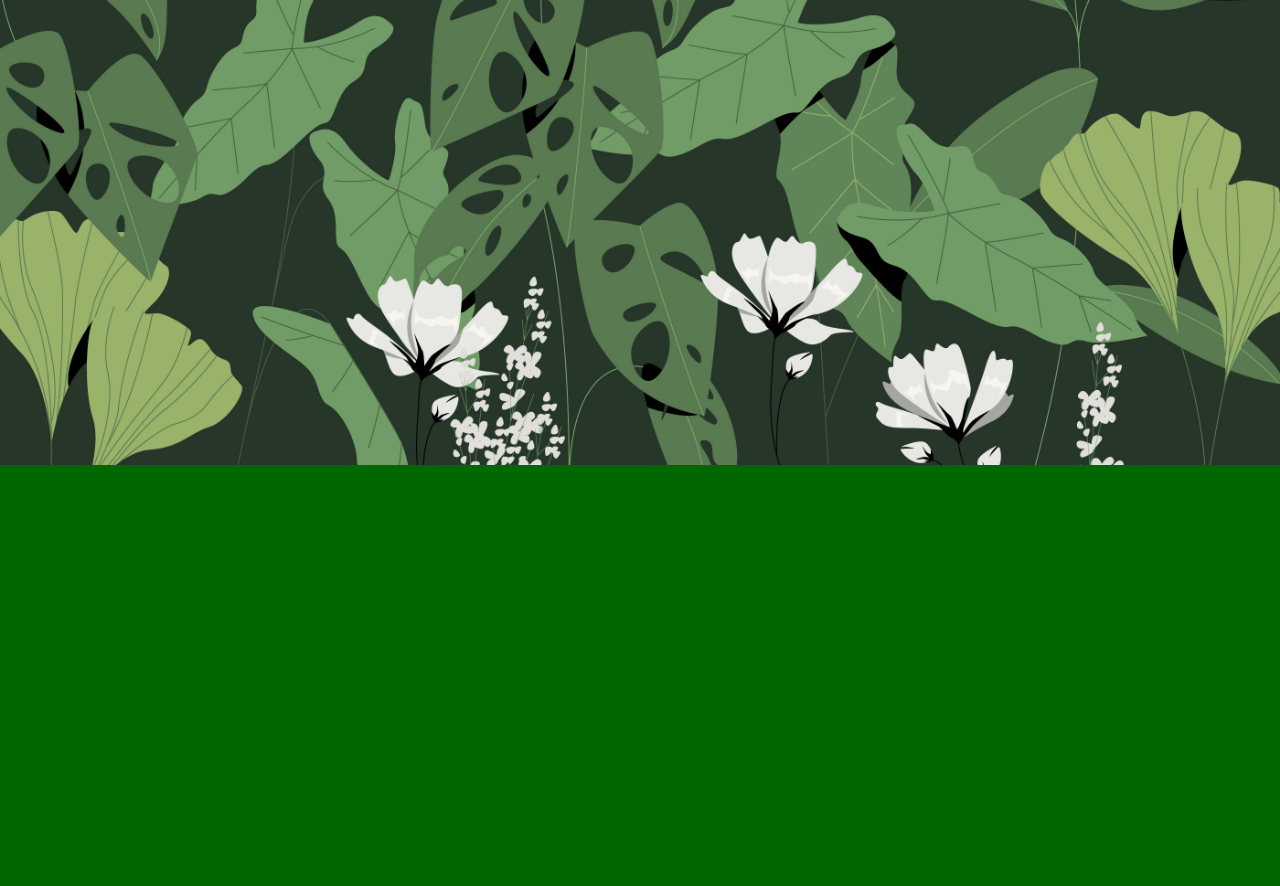
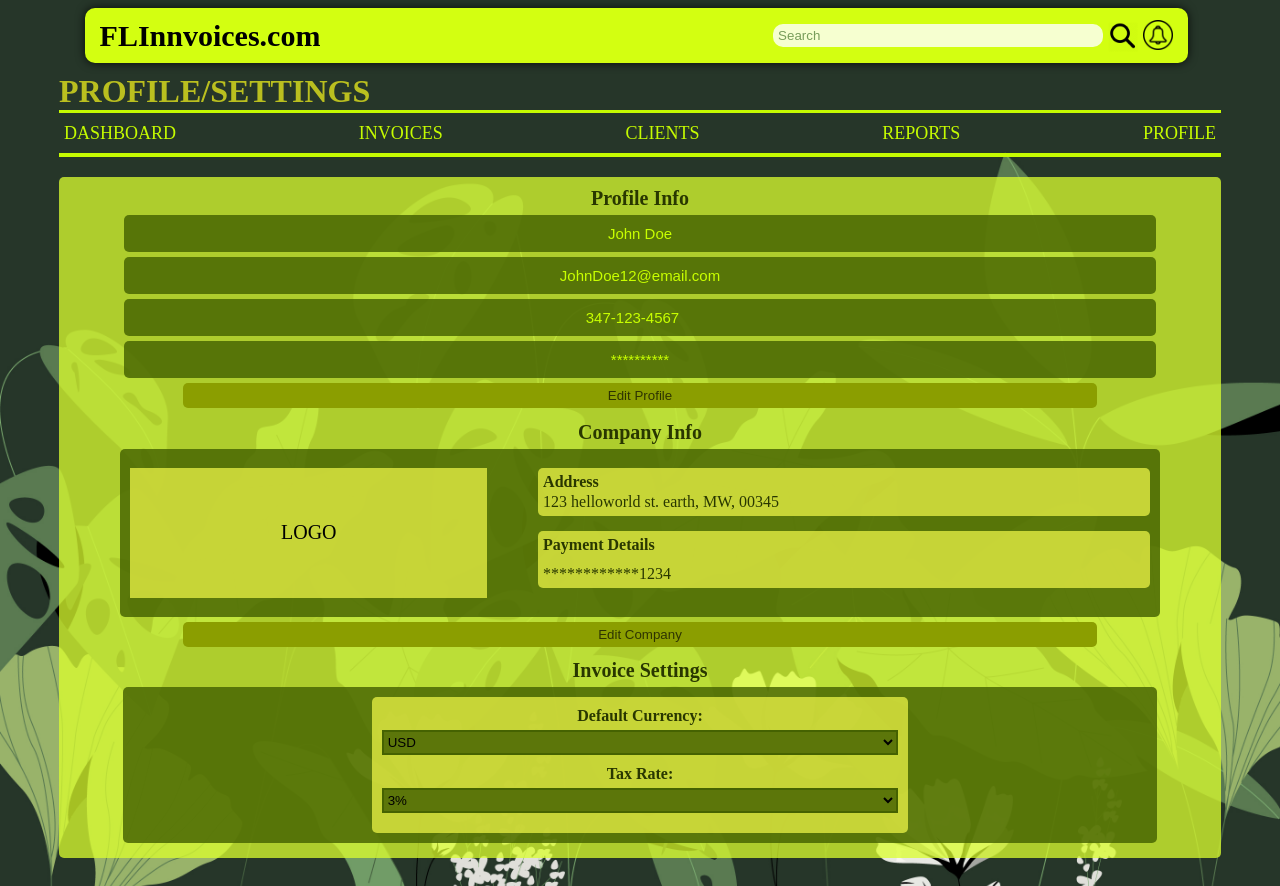
Before and after one commit to javonm63/Portfolio-P2, a React (Vite) app in the folder P2-frontend/: page /fl/settings in a window 1280 px wide. Before the commit this address had no page. Before the commit the page ends 800 px from the top, so only its background shows below. Built offline with nearby package versions, Linux system fonts and the light colour scheme.

Commit message:
frontend update: profile-settings page and styles added

```diff
--- a/P2-frontend/src/App.jsx
+++ b/P2-frontend/src/App.jsx
@@ -5,6 +5,7 @@ import FlDashboard from './pages/fl-dashboard.jsx'
 import FlInvoices from './pages/fl-invoices.jsx'
 import FlClients from './pages/fl-clients.jsx'
 import FlReports from './pages/fl-reports.jsx'
+import FlSettings from './pages/fl-settings.jsx'
 
 function App() {
   return (
@@ -14,12 +15,14 @@ function App() {
         <Link to="/fl/invoices"></Link>
         <Link to="/fl/clients"></Link>
         <Link to="/fl/reports"></Link>
+        <Link to="/fl/settings"></Link>
       </nav>
       <Routes>
         <Route path="/fl/dashboard" element={<FlDashboard />}></Route>
         <Route path="/fl/invoices" element={<FlInvoices />}></Route>
         <Route path="/fl/clients" element={<FlClients />}></Route>
         <Route path="/fl/reports" element={<FlReports />}></Route>
+        <Route path="/fl/settings" element={<FlSettings />}></Route>
       </Routes>
     </div>
   )
--- /dev/null
+++ b/P2-frontend/src/components/invoiceSettingsCard.jsx
@@ -0,0 +1,28 @@
+import '../styles/invoiceSettingsCard.css'
+
+function InvoiceSetCard() {
+    return (
+        <div className='invSettings-page-container'>
+            <p className='invSettingsCurrTitle'>Default Currency:</p>
+            <select className='invSettingsCurrDropDn'>
+                <option className='invSettingsDropDnOptions' defaultValue={'USD'}>USD</option>
+                <option className='invSettingsDropDnOptions' value="CAD">CAD</option>
+                <option className='invSettingsDropDnOptions' value="GBP">GBP</option>
+                <option className='invSettingsDropDnOptions' value="EUR">EUR</option>
+            </select>
+            <p className='invSettingsCurrTitle'>Tax Rate:</p>
+            <select className='invSettingsCurrDropDn'>
+                <option className='invSettingsDropDnOptions' value="3%">3%</option>
+                <option className='invSettingsDropDnOptions' value="5%">5%</option>
+                <option className='invSettingsDropDnOptions' value="10%">10%</option>
+                <option className='invSettingsDropDnOptions' value="12%">12%</option>
+                <option className='invSettingsDropDnOptions' value="15%">15%</option>
+                <option className='invSettingsDropDnOptions' value="18%">18%</option>
+                <option className='invSettingsDropDnOptions' value="20%">20%</option>
+                <option className='invSettingsDropDnOptions' value="25%">25%</option>
+            </select>
+        </div>
+    )
+}
+
+export default InvoiceSetCard
--- a/P2-frontend/src/components/notifsCard.jsx
+++ b/P2-frontend/src/components/notifsCard.jsx
@@ -8,6 +8,16 @@ function NotifsPage({showNotifs, setShowNotifs}) {
         <div className='notif-page-main-cont' style={{display: showNotifs ? 'flex' : 'none'}}>
             <button className='exit-notif-page-button' type='button' onClick={closeNotifPg}>X</button>
             <h3 className='notif-page-title'>NOTIFICATIONS</h3>
+            <ul className='notifs-list'>
+                <li className='notif-object'>
+                    <p className='notif-text'>Invoice Sent</p>
+                    <p className='notif-time'>-1 hr ago.</p>
+                </li>
+                <li className='notif-object'>
+                    <p className='notif-text'>Invoice Paid</p>
+                    <p className='notif-time'>-30 mins ago.</p>
+                </li>
+            </ul>
         </div>
     )
 }
--- /dev/null
+++ b/P2-frontend/src/components/profileInfoCard.jsx
@@ -0,0 +1,23 @@
+import '../styles/profileInfoCard.css'
+
+function ProfileInfoCard() {
+    return (
+        <div className='companyInfo-main-container'>
+            <div className='companyLogo-container'>
+                <p className='companyLogo-placeholder'>LOGO</p>
+            </div>
+            <div className='companyInfo-Info-container'>
+                <div className='companyInfo-top-container'>
+                    <p className='addressTitle'>Address</p>
+                    <p className='addressText'>123 helloworld st. earth, MW, 00345</p>
+                </div>
+                <div className='companyInfo-bottom-container'>
+                    <p className='paymentTitle'>Payment Details</p>
+                    <p className='paymentText'>************1234</p>
+                </div>
+            </div>
+        </div>
+    )
+}
+
+export default ProfileInfoCard
--- /dev/null
+++ b/P2-frontend/src/pages/fl-settings.jsx
@@ -0,0 +1,45 @@
+import '../styles/fl-settings.css'
+import {navbarHooks} from "../hooks/fl-dashboardHooks.jsx";
+import Searchbar from "../components/searchbar.jsx";
+import WebNavbar from "../components/webNav.jsx";
+import ProfileInfoCard from '../components/profileInfoCard.jsx';
+import InvoiceSetCard from '../components/invoiceSettingsCard.jsx';
+
+function FlSettings() {
+    const navbarHook = navbarHooks()
+    const showWebNav = navbarHook.showWebNav
+    const setShowWebNav = navbarHook.setShowWebNav
+    const sideNav = navbarHook.sideNav
+    const setSideNav = navbarHook.setSideNav
+
+    return (
+        <div className='flSettings-page-container'>
+            <Searchbar sideNav={sideNav} setSideNav={setSideNav} setShowWebNav={setShowWebNav} />
+            <div className="page-title-container">
+                <h1 className="page-titles">PROFILE/SETTINGS</h1>
+            </div>
+            <WebNavbar showWebNav={showWebNav} />
+            <div className='settings-page-main-container'>
+                <h3 className='settings-page-subTitles'>Profile Info</h3>
+                <div className='profile-container'>
+                    <input className='settingsProfile-inputs' type='text' placeholder='John Doe'readOnly></input>
+                    <input className='settingsProfile-inputs' type='email' placeholder='JohnDoe12@email.com' readOnly></input>
+                    <input className='settingsProfile-inputs' type='number' placeholder='347-123-4567' readOnly></input>
+                    <input className='settingsProfile-inputs' type='text' placeholder='**********' readOnly></input>
+                    <button className='edit-profile-button' type='button'>Edit Profile</button>
+                </div>
+                <h3 className='settings-page-subTitles'>Company Info</h3>
+                <div className='companyInfo-container'>
+                    <ProfileInfoCard />
+                </div>
+                <button className='edit-profile-button' type='button'>Edit Company</button>
+                <h3 className='settings-page-subTitles'>Invoice Settings</h3>
+                <div className='appSettings-container'>
+                    <InvoiceSetCard />
+                </div>
+            </div>
+        </div>
+    )
+}
+
+export default FlSettings
--- /dev/null
+++ b/P2-frontend/src/styles/fl-settings.css
@@ -0,0 +1,89 @@
+.flSettings-page-container {
+    height: fit-content;
+}
+.settings-page-main-container {
+    border-radius: 5px;
+    margin-top: 20px;
+    margin-bottom: 20px;
+    height: fit-content;
+    display: flex;
+    flex-direction: column;
+    align-items: center;
+    justify-content: space-between;
+    padding: 10px;
+    background-color: rgba(220, 255, 47, 0.752);
+}
+.profile-container {
+    width: 100%;
+    height: 30%;
+    display: flex;
+    flex-direction: column;
+    align-items: center;
+    gap: 5%;
+}
+.settings-page-subTitles {
+    margin: 0;
+    text-align: center;
+    font-size: 20px;
+    margin-bottom: 5px;
+    color: rgb(41, 55, 0);
+}
+.settingsProfile-inputs {
+    width: 90%;
+    height: 35px;
+    margin-bottom: 5px;
+    border: none;
+    border-radius: 5px;
+    outline: none;
+    font-size: 15px;
+    background-color: rgba(69, 98, 1, 0.82);
+}
+.settingsProfile-inputs::placeholder {
+    text-align: center;
+    color: rgb(200, 255, 0);
+}
+.edit-profile-button {
+    width: 80%;
+    height: 25px;
+    margin-bottom: 12.5px;
+    border: none;
+    border-radius: 5px;
+    color: rgba(0, 0, 0, 0.673);
+    background-color: rgb(139, 158, 0);
+}
+.edit-profile-button:hover {
+    font-weight: bold;
+    scale: 1.025;
+    cursor: pointer;
+    color: rgb(67, 77, 0);
+    background-color: yellow;
+    box-shadow: 0px 0px 10px rgba(0, 0, 0, 0.404);
+}
+.companyInfo-container {
+    border-radius: 5px;
+    height: 30%;
+    width: 91%;
+    margin-bottom: 5px;
+    background-color: rgba(69, 98, 1, 0.82);
+}
+.appSettings-container {
+    border-radius: 5px;
+    height: 30%;
+    width: 90.5%;
+    margin-bottom: 5px;
+    background-color: rgba(69, 98, 1, 0.82);
+    display: flex;
+    flex-direction: column;
+    align-items: center;
+    padding-top: 10px;
+    padding-bottom: 10px;
+}
+
+@media screen and (max-width: 1030px) {
+    .companyInfo-container {
+        width: 92%;
+    }
+    .appSettings-container {
+        width: 92%;
+    }
+}
--- /dev/null
+++ b/P2-frontend/src/styles/invoiceSettingsCard.css
@@ -0,0 +1,21 @@
+.invSettings-page-container {
+    border-radius: 5px;
+    width: 50%;
+    padding: 10px;
+    background-color: rgba(249, 255, 76, 0.687);
+}
+.invSettingsCurrTitle {
+    margin: 0;
+    margin-bottom: 5px;
+    font-weight: bold;
+    text-align: center;
+    color: rgb(41, 55, 0);
+}
+.invSettingsCurrDropDn {
+    width: 100%;
+    height: 25px;
+    margin-bottom: 10px;
+    outline: none;
+    border: 2px solid rgb(69, 98, 1);
+    background-color: rgba(69, 98, 1, 0.82);
+}
--- a/P2-frontend/src/styles/notifsCard.css
+++ b/P2-frontend/src/styles/notifsCard.css
@@ -31,9 +31,33 @@
 }
 .notif-page-title {
     margin: 0;
-    margin-bottom: 10px;
+    margin-bottom: 5px;
     font-size: 22.5px;
     color: rgb(70, 79, 0);
+}
+.notifs-list {
+    width: 92.5%;
+    margin: 0;
+    padding: 0;
+    list-style: none;
+}
+.notif-object {
+    border-bottom: 2px solid rgba(0, 41, 0, 0.59);
+    padding-left: 5px;
+    padding-right: 5px;
+}
+.notif-text {
+    text-align: center;
+    margin: 0;
+    margin-top: 5px;
+    font-size: 18px;
+    font-weight: bold;
+    color: rgb(74, 96, 1);
+}
+.notif-time {
+    margin: 0;
+    margin-bottom: 5px;
+    text-align: center;
 }
 
 @media screen and (max-width: 1030px) {
@@ -44,7 +68,8 @@
 }
 @media screen and (max-width: 420px) {
     .notif-page-main-cont{
-        width: 50vw;
-        left: 49vw;
+        width: 100vw;
+        left: 0;
+        top: 15px;
     }
 }
--- /dev/null
+++ b/P2-frontend/src/styles/profileInfoCard.css
@@ -0,0 +1,57 @@
+.companyInfo-main-container {
+    height: 21vh;
+    padding-left: 10px;
+    padding-right: 10px;
+    display: flex;
+    align-items: center;
+    justify-content: space-between;
+}
+.companyLogo-container {
+    width: 35%;
+    height: 130px;
+    display: flex;
+    align-items: center;
+    justify-content: center;
+    background-color: rgba(249, 255, 76, 0.687);
+}
+.companyLogo-placeholder {
+    font-size: 20px;
+}
+.companyInfo-Info-container {
+    height: 130px;
+    width: 60%;
+}
+.companyInfo-top-container {
+    border-radius: 5px;
+    padding: 5px;
+    height: fit-content;
+    margin-bottom: 2.5%;
+    background-color: rgba(249, 255, 76, 0.687);
+}
+.addressTitle {
+    margin: 0;
+    font-weight: bold;
+    margin-bottom: 2.5px;
+    color: rgb(41, 55, 0);
+}
+.addressText {
+    margin: 0;
+    color: rgb(41, 55, 0);
+}
+.companyInfo-bottom-container {
+    border-radius: 5px;
+    padding: 5px;
+    height: fit-content;
+    background-color: rgba(249, 255, 76, 0.687);
+}
+.paymentTitle {
+    margin: 0;
+    font-weight: bold;
+    margin-bottom: 2.5px;
+    color: rgb(41, 55, 0);
+}
+.paymentText {
+    margin: 0;
+    margin-top: 10.5px;
+    color: rgb(41, 55, 0);
+}
```
